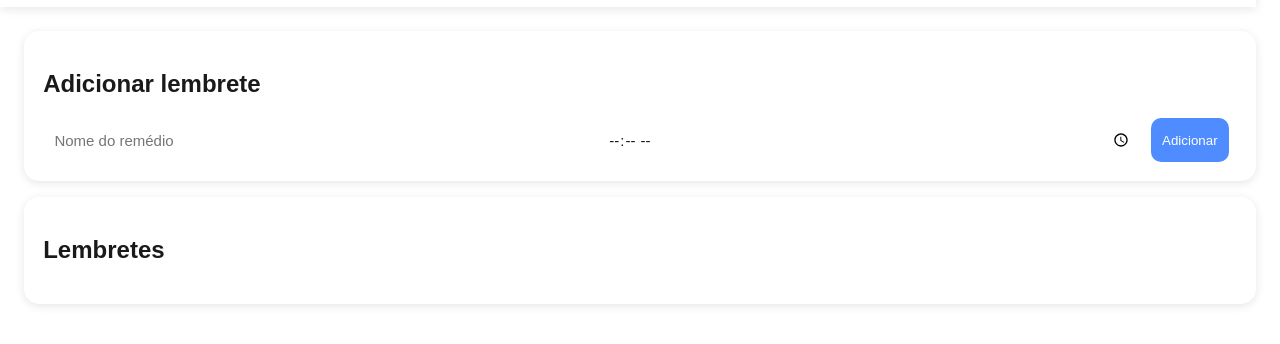
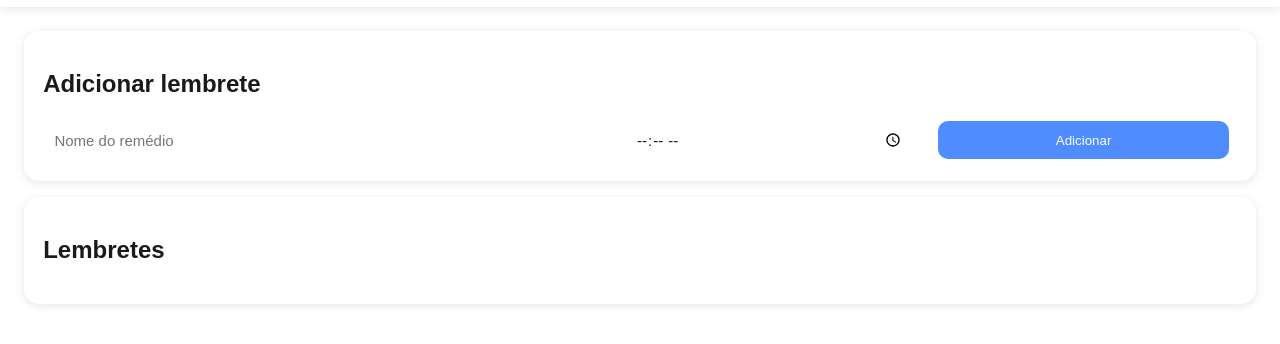
Before and after one commit to ImMhmd/Trabalo-extensionista---Aplicativo, a plain HTML site: page idoso.html in a window 1280 px wide. Shown: the part 112-456 px from the top of the page. Drawn offline with Linux system fonts and the light colour scheme; no server answers.

Commit message:
Arrumando para telas mobile

```diff
--- a/estilos/idoso.css
+++ b/estilos/idoso.css
@@ -29,7 +29,6 @@
       padding: 30px 20px 10px 20px;
       background-color: var(--card-bg);
       box-shadow: 0 2px 10px rgba(0,0,0,0.1);
-      width: 95vw;
     }
 
     header h1 {
@@ -39,9 +38,35 @@
       font-weight: bolder;
     }
 
-    #itens{
-      display:flex;
-      margin-top:0.5rem;
+    #itens {
+      display: flex;
+      flex-direction: column;
+      gap: 15px;
+  }
+
+    #itens input,
+    #itens button {
+      width: 100%;
+}
+
+    /* Tela respnsiva para tablets/desktop */
+    @media (min-width: 600px) {
+      #itens {
+        flex-direction: row;
+        align-items: center;
+      }
+
+      #itens input[type="text"] {
+        flex: 2;
+      }
+
+      #itens input[type="time"] {
+        flex: 1;
+      }
+
+      #itens button {
+        flex: 1;
+      }
     }
 
 
```
